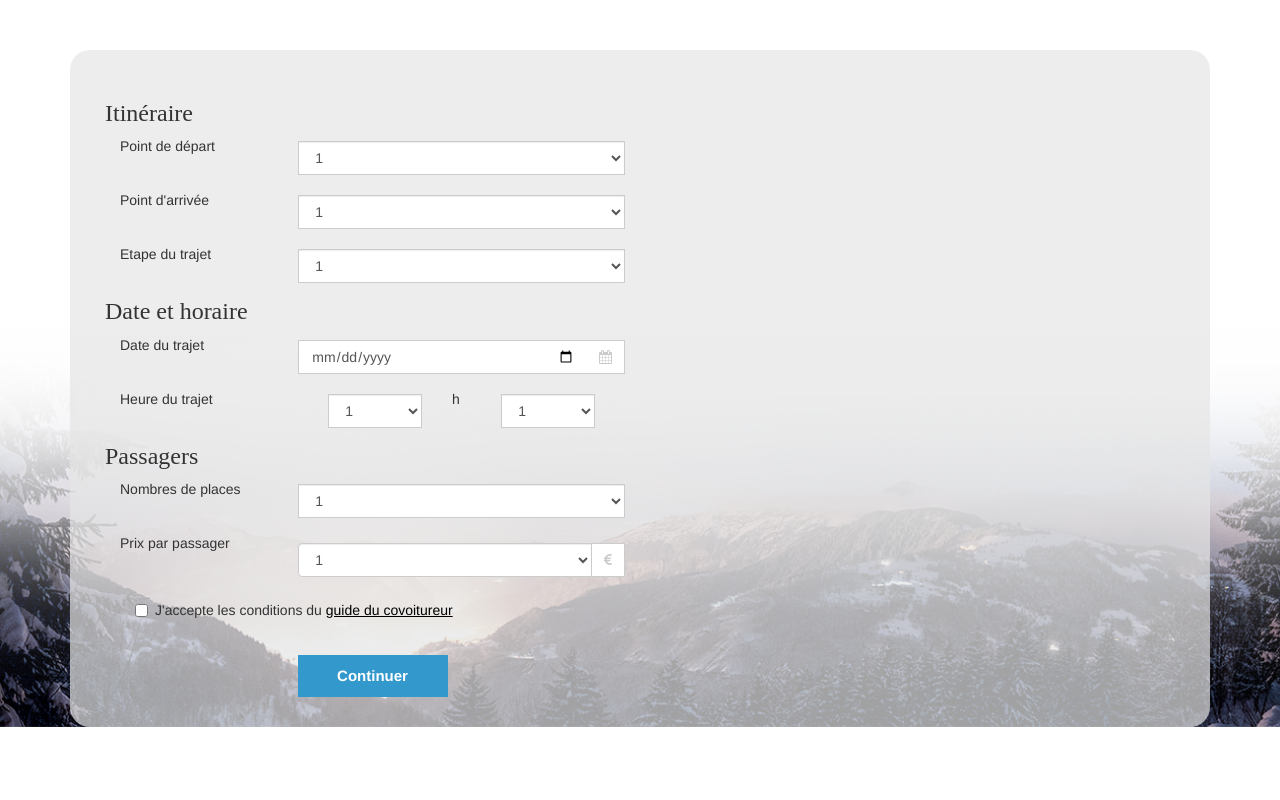
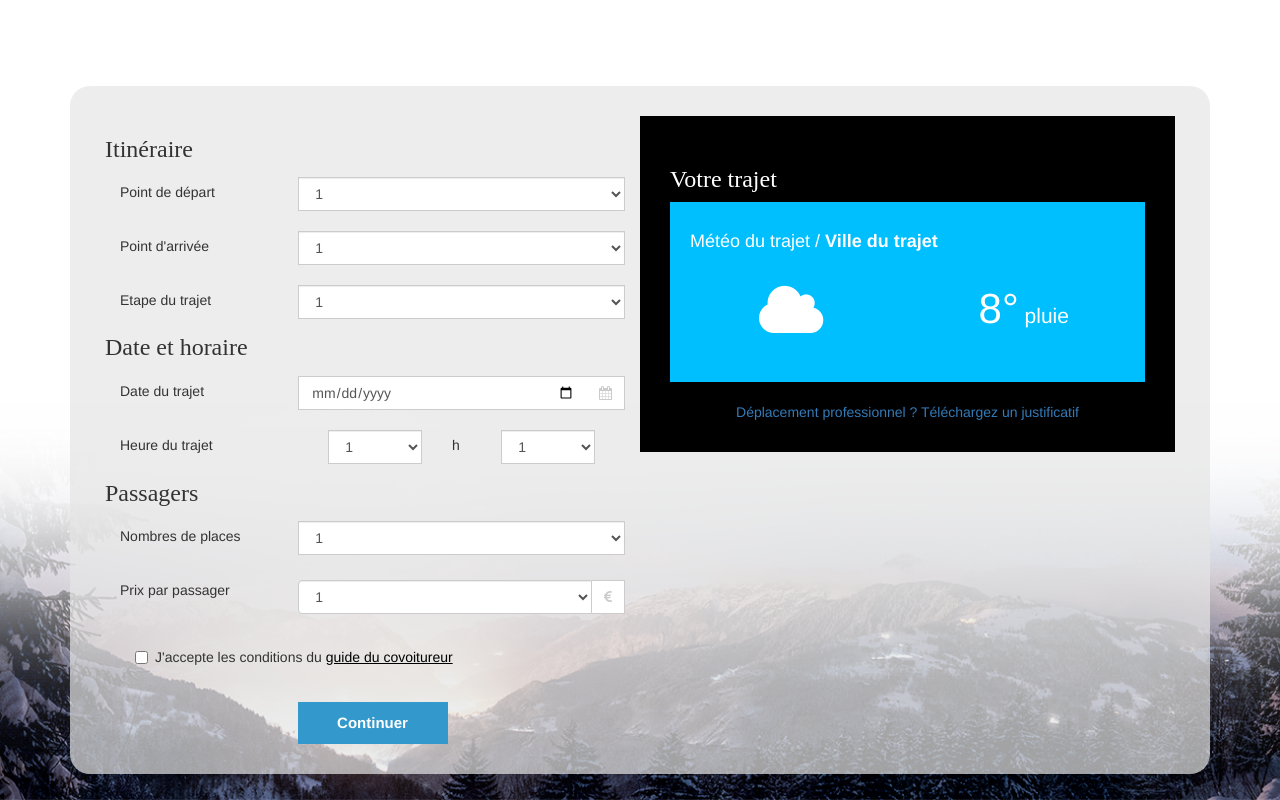
Before and after one commit to KristenGarnier/Integration_AJAVA, a website: page proposer.html in a window 1280 px wide. Drawn offline with Linux system fonts and the light colour scheme.

Commit message:
Mise en place de l'onglet meteo

```diff
--- a/assets/SCSS/style.scss
+++ b/assets/SCSS/style.scss
@@ -81,6 +81,43 @@ body {
     border-radius: 20px;
     background-color: rgba(255, 255, 255, 0.7);
     padding: 3rem 5rem;
+
+    .proposer {
+      label{
+        margin-top: 1rem;
+      }
+      p.heure-middle{
+        margin-top: 1rem;
+      }
+    }
+
+    .black-bg{
+      a{
+
+        &:hover{
+          text-decoration: none;
+        }
+      }
+
+      .weather{
+        color: white;
+        padding: 2rem 2rem;
+        background: deepskyblue;
+        margin-bottom: 2rem;
+        i{
+          font-size: 6rem;
+          margin-top: 2rem;
+          margin-bottom: 2rem;
+        }
+        p{
+          margin-top: 1.7rem;
+          font-size: 1.5em;
+          span{
+            font-size: 2em;
+          }
+        }
+      }
+    }
 
 
 
@@ -406,3 +443,12 @@ body {
 .inline{
   display: inline-block;
 }
+
+.black-bg{
+  padding: 3rem;
+  background: black;
+}
+
+.white{
+  color: white;
+}
--- a/proposer.html
+++ b/proposer.html
@@ -24,8 +24,8 @@
     <div class="container">
         <div class="col-md-12 inscription pad-element">
             <div class="row">
-                <form action="" class="modif">
-                    <div class="col-md-6 ">
+                <div class="col-md-6 ">
+                    <form action="" class="modif proposer">
                         <div class="row">
                             <div>
                                 <h3>Itinéraire</h3>
@@ -137,7 +137,7 @@
                                                         </div>
                                                     </div>
                                                     <div class="col-md-2">
-                                                        h
+                                                        <p class="heure-middle">h</p>
                                                     </div>
                                                     <div class="col-md-5">
                                                         <div class="input-group col-md-12">
@@ -213,21 +213,35 @@
 
                             <div class="checkbox">
                                 <label>
-                                    <input type="checkbox"> J'accepte les conditions du <a href="">guide du covoitureur</a>
+                                    <input type="checkbox"> J'accepte les conditions du <a href="">guide du
+                                    covoitureur</a>
                                 </label>
                             </div>
                         </div>
                         <div class="groupButtons col-md-12 text-center">
                             <button type="submit" class="button button--wayra">Continuer</button>
                         </div>
+                    </form>
+                </div>
+                <div class="col-md-6 black-bg">
+                    <h3 class="white">Votre trajet</h3>
+                    <div class="map"></div>
+                    <div class="weather">
+                        <h4>Météo du trajet  / <strong>Ville du trajet</strong></h4>
+                        <div class="row">
+                            <div class="col-md-6 text-center"><i class="fa fa-cloud"></i></div>
+                            <div class="col-md-6 text-center">
+                                <p><span>8°</span> pluie</p>
+                            </div>
+                        </div>
                     </div>
-                    <div class="col-md-6">
+                    <div class="link text-center">
+                        <a href="#">Déplacement professionnel ? Téléchargez un justificatif</a>
                     </div>
-
-                </form>
-            </div>
+                </div>
 
 
+            </div>
 
 
         </div>
@@ -239,7 +253,7 @@
 <script src="bower_components/jquery/dist/jquery.min.js"></script>
 <script src="bower_components/bootstrap/dist/js/bootstrap.min.js"></script>
 <script src="bower_components/modernizr/modernizr.js" async></script>
-<script src="assets/JS/imageRemplacement.js" async></script>
+<script src="assets/JS/placement.js" async></script>
 <script src="assets/JS/verticalAlign.js" async></script>
 <script src="assets/JS/carrouselTrajet.js" async></script>
 <script src="assets/JS/personalisedFileInput.js" async></script>
```
Also changed, not shown: assets/css/style.css.
